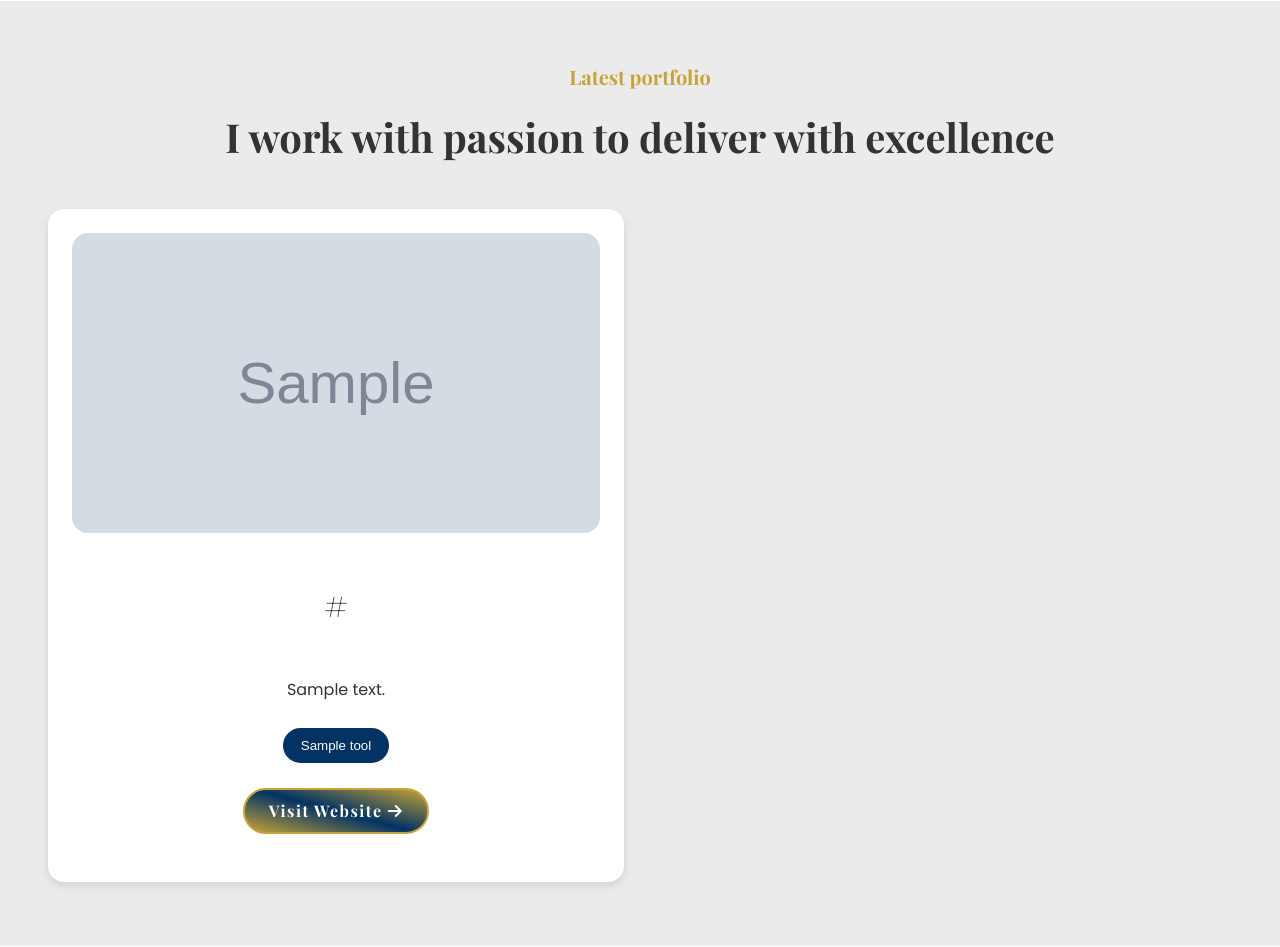
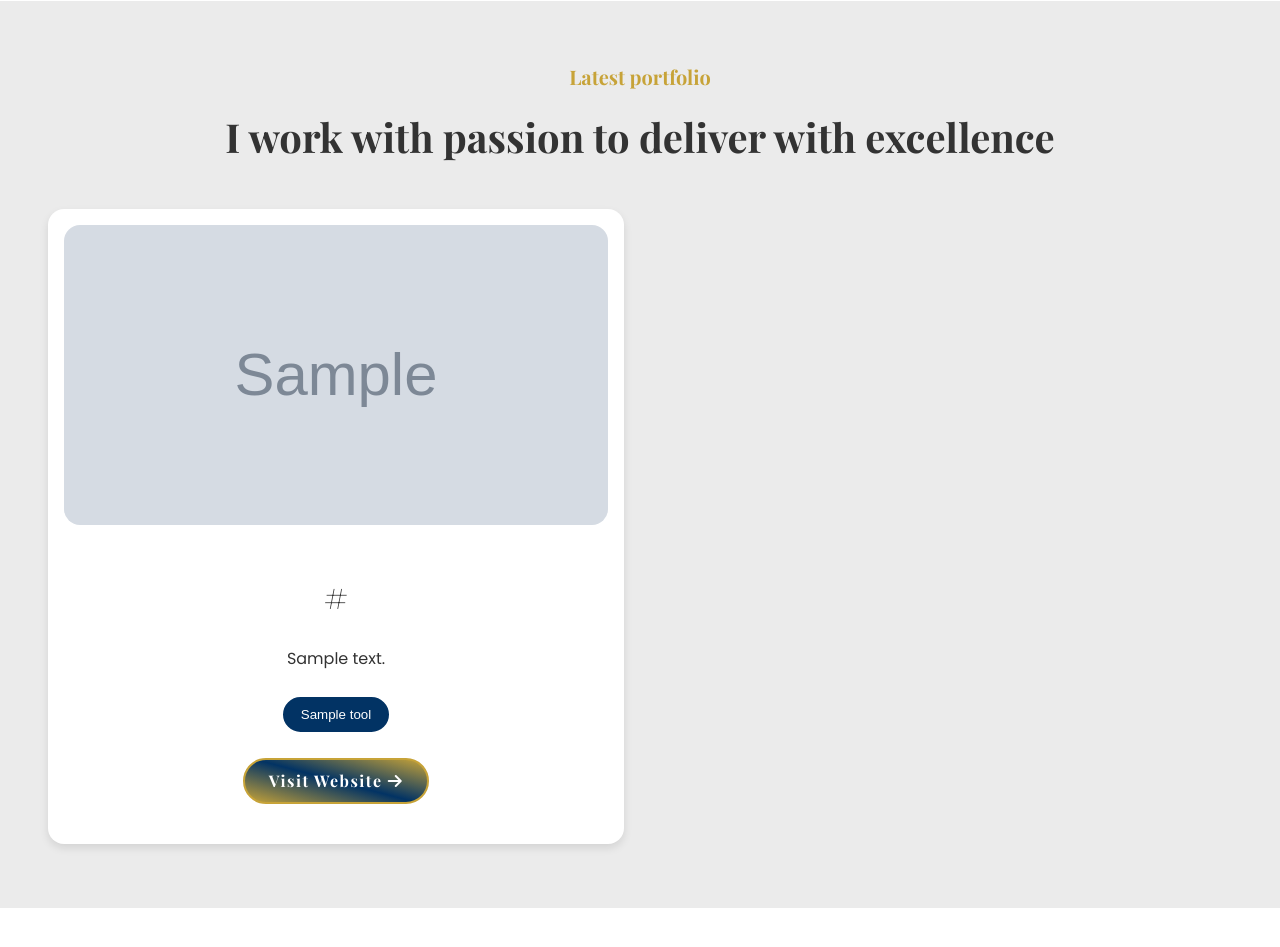
Before and after one commit to olalekan7857/Personal-Portfolio, a Django app: page / in a window 1280 px wide; the page is wider, and only the part inside the window is pictured. Shown: the part 2790-3737 px from the top of that part. Run offline with Django 5.2, Linux system fonts and the light colour scheme; tables that the repository leaves empty hold one stand-in row (values such as "Sample post"); grey boxes marked "Sample" are stand-in pictures.

Commit message:
updated portfolio hero background images

```diff
--- a/Vistawebs_project/Portfolio/templates/index.html
+++ b/Vistawebs_project/Portfolio/templates/index.html
@@ -5,7 +5,7 @@
     <meta charset="UTF-8">
     <meta name="viewport" content="width=device-width, initial-scale=1.0">
     <!-- favicon -->
-    <link rel="shortcut icon" href="{% static '/images/favicon.png' %}" type="image/png">
+    <link rel="shortcut icon" href="{% static 'images/favicon.png' %}" type="image/png">
      <!-- <meta name="viewport" content="width=device-width, initial-scale=1.0, maximum-scale=1.0, user-scalable=no"> -->
     <title>Ademola Ibrahim | Full-Stack Web Developer (Django & JavaScript)</title>
     <!-- Font Awesome CDN -->
@@ -177,7 +177,6 @@
     </section>
 
     <!-- Portfolio Section -->
-
     {% if websites %}
     <section class="portfolio" id="portfolio">
         <div class="container">
@@ -191,7 +190,7 @@
                         <img src="{{ website.website_image.url }}" alt="{{ website }}">
                     </div>
                     <div class="portfolio-content animate-card from-right">
-                        <h2>{{ website.website_name }}</h2>
+                        <h2>{{ website.website_name }}</h2> <br>
                         <p class="portfolio-info">{{ website.content }}</p> <br>
                         <div class="portfolio-btn-container">
                             {% for tool in website.tools.all %}
--- a/Vistawebs_project/static/css/styles.css
+++ b/Vistawebs_project/static/css/styles.css
@@ -12,19 +12,6 @@
     --black: hsl(0, 0%, 0%);
     --gray: hsl(0, 0%, 90%);
     --dark-gray: hsl(0, 0%, 70%);
-
-    /* --text-110: #93D7B7;
-    --primaryn: #44B78B;
-    --link-color: #93D7B7;
-    --primary-deepn: #0C4B33;
-    --primary-color: #0C4B33;
-    --primary-darkn: #0C3C26;
-    --font-color: #C1CAD2;
-    --background-black: #0E1117;
-
-    --color-5: #dfdccf;
-    --color-6: #d2ccb6;
-    --color-7: #a2936d; */
 
     /* Font Sizes */
     --fs-base: 1rem;
@@ -276,20 +263,14 @@ section {
     height: 3px;
     margin: 5px auto;
     z-index: 500;
-    background-color: var(--primary-color);
+    background-color: var(--text-color);
     transition: var(--transition-fast);
-}
-
-.navbar.scrolled .bar {
-    background-color: var(--text-color);
 }
 
 /* Hero Section */
 .hero {
     height: var(--hero-height);
-    background: linear-gradient(hsla(45, 56%, 50%, 0.1), hsla(45, 56%, 50%, 0.1)),
-    url('/static/images/hero-bg.png');
-    /* background: linear-gradient(rgba(0, 0, 0, 0.5), rgba(0, 0, 0, 0.5)),url('/static/images/hero-img.avif'); */
+    background-image: url('/static/images/hero-bg.png');
     background-size: cover;
     background-position: center;
     background-attachment: scroll;
@@ -608,7 +589,7 @@ section {
     background-color: var(--white);
     border-radius: var(--radius-lg);
     overflow: hidden;
-    padding: var(--spacing-md);
+    padding: var(--spacing-sm);
     box-shadow: var(--shadow-md);
     transition: var(--transition-slow);
 }
@@ -645,6 +626,7 @@ section {
 
 .portfolio-content h2 {
     color: var(--color-7);
+    margin: 0;
 }
 
 .portfolio-image img {
@@ -663,7 +645,7 @@ section {
     justify-content: center;
     flex-wrap: wrap;
     gap: var(--spacing-xs);
-    padding: 0 var(--spacing-sm);
+    padding: 0;
 }
 
 .portfolio-btn {
@@ -1061,8 +1043,14 @@ section {
   width: 100%;
 }
 
+/* Responsive Styles */
+@media (max-width: 950px) {
+    .pricing-grid {
+        grid-template-columns: 1fr;
+        gap: var(--spacing-md);
+    }
+}
 
-/* For mobile menu */
 @media (max-width: 850px) {
   .nav-link {
     color: var(--text-color) !important;
@@ -1077,58 +1065,13 @@ section {
     width: 100%;
     overflow-x: hidden;
   }
-}
-
-/* Animations */
-/* @keyframes fadeInLeft {
-    from {
-        opacity: 0;
-        transform: translateX(-50px);
-    }
-    to {
-        opacity: 1;
-        transform: translateX(0);
-    }
-}
-
-@keyframes fadeInRight {
-    from {
-        opacity: 0;
-        transform: translateX(50px);
-    }
-    to {
-        opacity: 1;
-        transform: translateX(0);
-    }
-}
-
-@keyframes fadeInUp {
-    from {
-        opacity: 0;
-        transform: translateY(50px);
-    }
-    to {
-        opacity: 1;
-        transform: translateY(0);
-    }
-} */
-
-/* Responsive Styles */
-@media (max-width: 950px) {
-    .pricing-grid {
-        grid-template-columns: 1fr;
-        gap: var(--spacing-md);
-    }
-}
-
-@media (max-width: 850px) {
     .menu-toggle {
         display: block;
     }
 
     .menu-toggle.active .bar:nth-child(1) {
         transform: translateY(8px) rotate(45deg);
-}
+    }
 
     .menu-toggle.active .bar:nth-child(2) {
         opacity: 0;
@@ -1136,7 +1079,7 @@ section {
 
     .menu-toggle.active .bar:nth-child(3) {
         transform: translateY(-8px) rotate(-45deg);
-}
+    }
 
     .nav-list {
         position: fixed;
@@ -1152,7 +1095,7 @@ section {
         transition: var(--transition-slow);
         box-shadow: -5px 0 15px rgba(0, 0, 0, 0.1);
         z-index: 1000;
-}
+    }
 
     .nav-list.active {
         right: 0;
@@ -1182,6 +1125,18 @@ section {
         --fs-4: 1.25rem;
         --fs-5: 1rem;
         --fs-6: 0.75rem;
+    }
+
+    .portfolio-info {
+        padding: 0 var(--spacing-xs);
+    }
+
+    .portfolio-btn {
+        padding: 0.3rem 0.6rem;
+    }
+
+    .hero {
+        background-image: url("/static/images/hero-mobile-bg.webp");
     }
 
     .container {
@@ -1218,20 +1173,6 @@ section {
     .portfolio-item {
         padding: var(--spacing-xs);
     }
-
-    /* .service-card {
-        flex-direction: column;
-    }
-
-    .service-icon-con {
-        justify-content: start;
-        border: none;
-        border-bottom: 1px solid var(--primary-color);
-    }
-
-    .service-icon {
-        border: 1px solid var(--primary-color);
-    } */
 
     .pricing-card.featured {
         transform: scale(1);
```
Also changed, not shown: Vistawebs_project/static/images/hero-bg.png, Vistawebs_project/static/images/hero-mobile-bg.webp (added).
